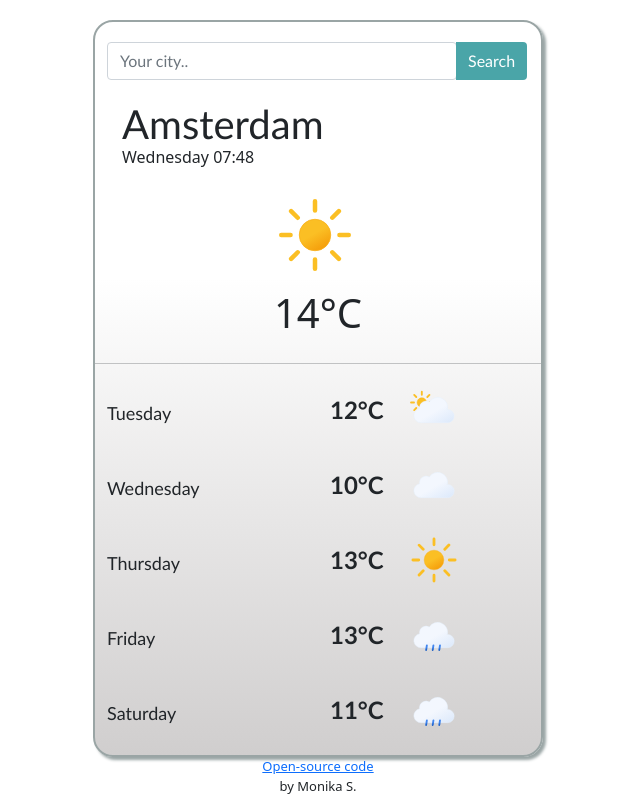
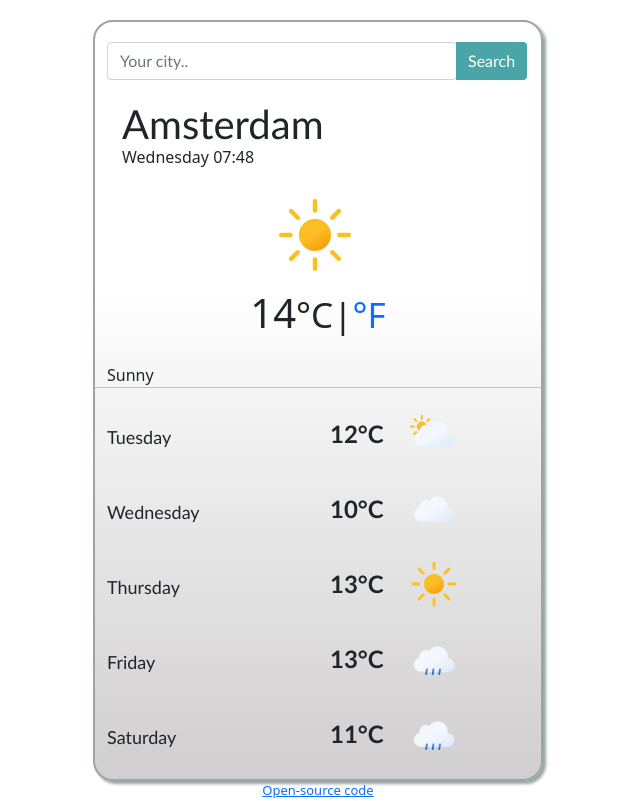
Before and after one commit to mskrobackova/myWeather, a plain HTML site: page index.html in a window 1280 px wide. Shown: the whole page, without its empty margins (322-962 px from the left). Drawn offline with nearby package versions, Linux system fonts and the light colour scheme.

Commit message:
Added Fahrenheit

```diff
--- a/index.html
+++ b/index.html
@@ -33,7 +33,12 @@
         <h1 id="city">Amsterdam</h1>
         <h2 id="currentTime">Mon 10:09AM</h2>
         <img class="icon1" src="src/clear-day.svg" />
-        <div id="currentTemp">14°C</div>
+        <div id="currentTemp">
+          14<small class="units"
+            >°C|<a href="fahrenheit" style="text-decoration: none">°F</a></small
+          >
+        </div>
+        <div class="description">Sunny</div>
         <div class="col-4"></div>
         <hr />
         <div class="col-6">Tuesday</div>
@@ -67,6 +72,5 @@
     <a class="open-source" href="https://github.com/mskrobackova/myWeather"
       >Open-source code</a
     >
-    <div class="open-source-name">by Monika S.</div>
   </body>
 </html>
```
